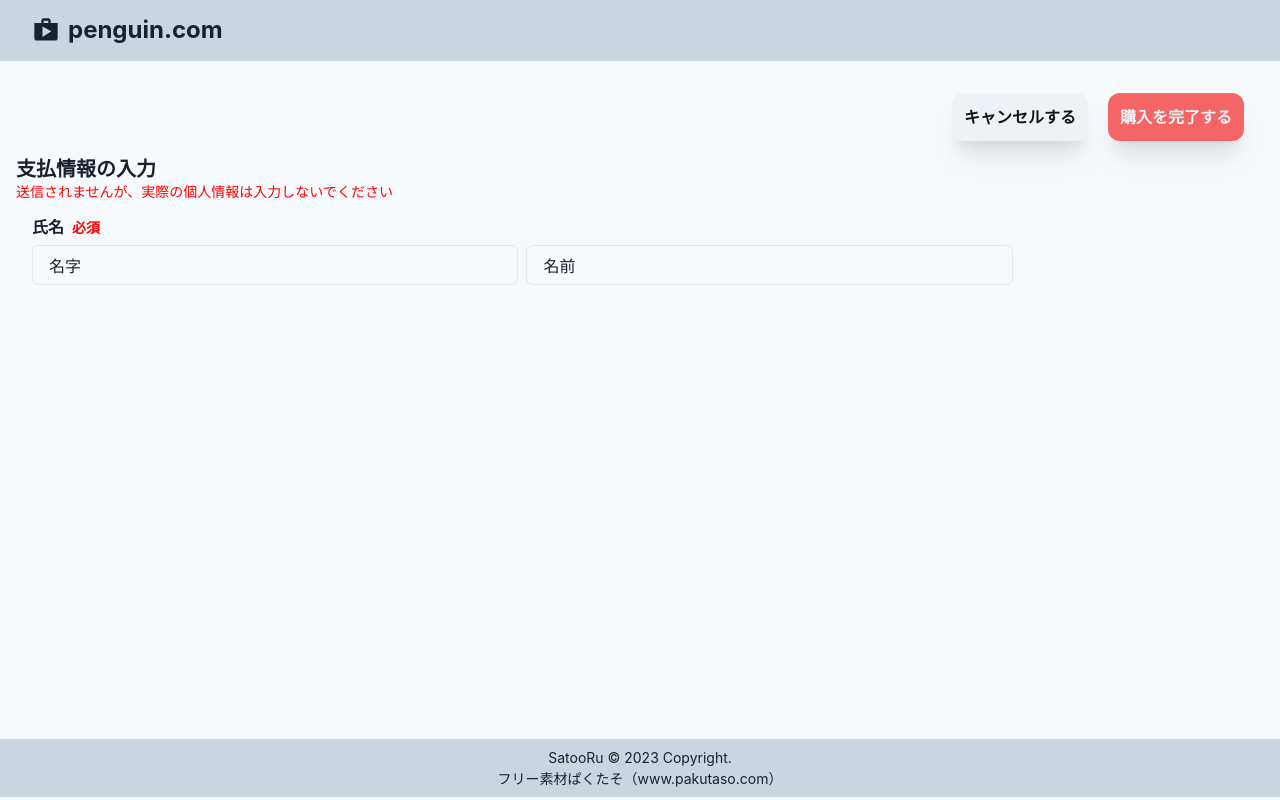
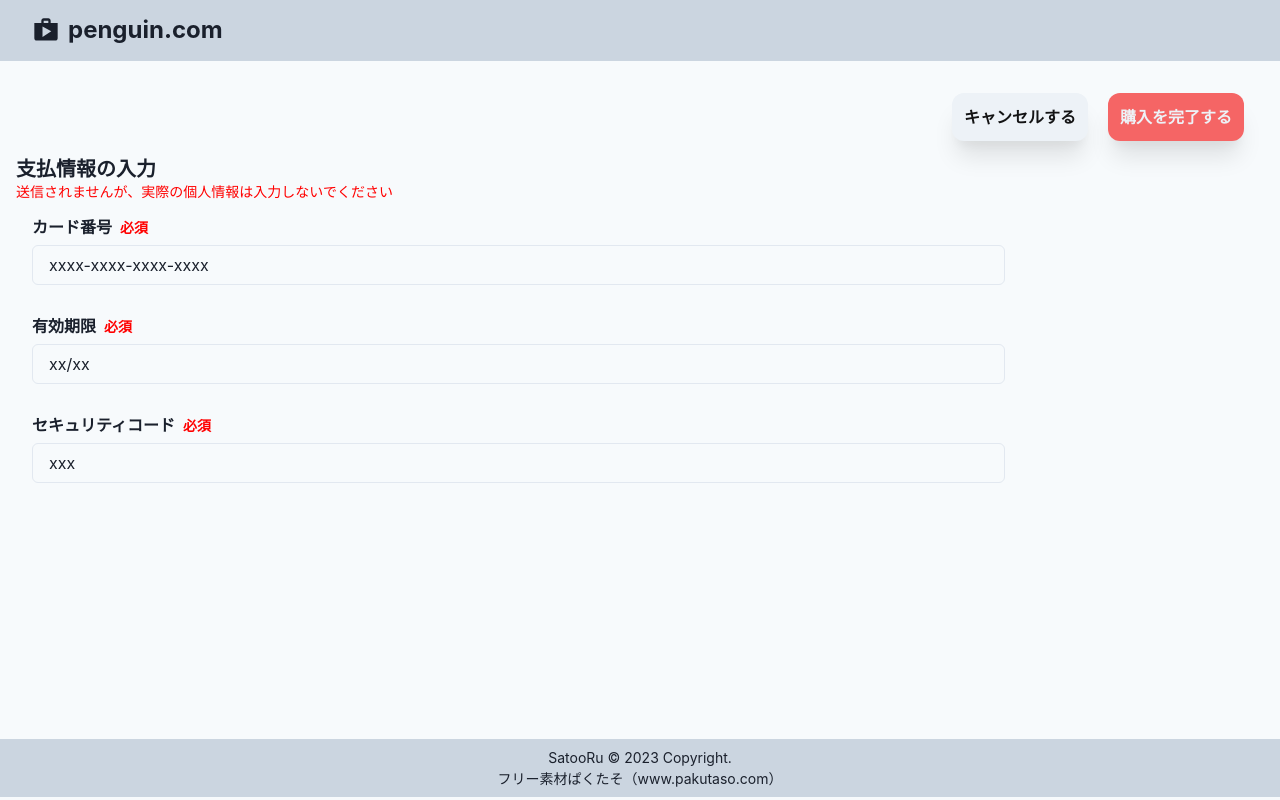
Before and after one commit to SatooRu65536/anti-pattern-site, a Next.js app: page /paymentinfo in a window 1280 px wide. Built offline with nearby package versions, Linux system fonts and the light colour scheme.

Commit message:
ほぼ完成

```diff
--- a/components/util.ts
+++ b/components/util.ts
@@ -1,3 +1,4 @@
+import { atom } from "recoil";
 import { Item } from "./types";
 import _ from "lodash";
 
@@ -72,3 +73,8 @@ export const items: Item[] = [
 ];
 
 export const itemsObj = _.keyBy(items, "id");
+
+export const time = atom({
+  key: "time",
+  default: 0
+})
--- a/package.json
+++ b/package.json
@@ -23,6 +23,7 @@
     "react": "18.2.0",
     "react-dom": "18.2.0",
     "react-icons": "^4.8.0",
+    "recoil": "^0.7.7",
     "typescript": "4.9.5"
   }
 }
--- a/pages/_app.tsx
+++ b/pages/_app.tsx
@@ -3,13 +3,16 @@ import { Header } from "@/components/Header";
 import { theme } from "@/components/theme";
 import { ChakraProvider } from "@chakra-ui/react";
 import type { AppProps } from "next/app";
+import { RecoilRoot } from "recoil";
 
 export default function App({ Component, pageProps }: AppProps) {
   return (
-    <ChakraProvider theme={theme}>
-      <Header />
-      <Component {...pageProps} />
-      <Footer />
-    </ChakraProvider>
+    <RecoilRoot>
+      <ChakraProvider theme={theme}>
+        <Header />
+        <Component {...pageProps} />
+        <Footer />
+      </ChakraProvider>
+    </RecoilRoot>
   );
 }
--- a/pages/paymentinfo.tsx
+++ b/pages/paymentinfo.tsx
@@ -1,23 +1,54 @@
 import { NextPage } from "next";
 import Router, { useRouter } from "next/router";
-import { Box, Flex, Heading, Input, Spacer, Text } from "@chakra-ui/react";
-import { useEffect, useState } from "react";
+import {
+  AlertDialog,
+  AlertDialogBody,
+  AlertDialogContent,
+  AlertDialogFooter,
+  AlertDialogHeader,
+  AlertDialogOverlay,
+  Box,
+  Button,
+  Flex,
+  Heading,
+  Input,
+  Spacer,
+  Text,
+  useDisclosure,
+} from "@chakra-ui/react";
+import { useEffect, useRef, useState } from "react";
 
 const Page: NextPage = () => {
-  const [userData, setUserData] = useState({
-    firstName: "名前",
-    lastName: "名字",
-    pref: "都道府県",
-    city: "市区町村",
-    address: "住所",
-    build: "建物名",
-    postCode: "xxx-xxxx",
-    phone: "xxx-xxxx-xxxx",
+  const [payData, setPayData] = useState({
+    cardNum: "xxxx-xxxx-xxxx-xxxx",
+    expiry: "xx/xx",
+    securityCode: "xxx",
   });
   const [errMsg, setErrMsg] = useState("");
+  const { isOpen, onOpen, onClose } = useDisclosure();
+  const cancelRef = useRef<HTMLButtonElement>(null);
 
-  function toPaymentInfoPage() {
-    if (errMsg === "") Router.push("/paymentinfo");
+  function submit() {
+    if (!payData.cardNum.match(/\d{4}-\d{4}-\d{4}-\d{4}/))
+      setErrMsg("正しく入力してください");
+    else if (payData.cardNum === "") setErrMsg("必須項目が入力されていません");
+    else if (!payData.expiry.match(/\d{2}\/\d{2}/))
+      setErrMsg("正しく入力してください");
+    else if (payData.expiry === "") setErrMsg("必須項目が入力されていません");
+    else if (!payData.securityCode.match(/\d{3}/))
+      setErrMsg("正しく入力してください");
+    else if (payData.securityCode === "")
+      setErrMsg("必須項目が入力されていません");
+    else {
+      Router.push("/completion");
+      return;
+    }
+
+    setPayData({
+      cardNum: "xxxx-xxxx-xxxx-xxxx",
+      expiry: "xx/xx",
+      securityCode: "xxx",
+    });
   }
 
   useEffect(() => {
@@ -29,6 +60,35 @@ const Page: NextPage = () => {
 
   return (
     <Box minH="calc(100vh - 122px)" p="4">
+      <AlertDialog
+        isOpen={isOpen}
+        onClose={onClose}
+        leastDestructiveRef={cancelRef}
+      >
+        <AlertDialogOverlay>
+          <AlertDialogContent>
+            <AlertDialogHeader fontSize="lg" fontWeight="bold">
+              注意
+            </AlertDialogHeader>
+
+            <AlertDialogBody>購入をキャンセルしますか？</AlertDialogBody>
+
+            <AlertDialogFooter>
+              <Button
+                onClick={() => {
+                  Router.push("/");
+                }}
+              >
+                はい
+              </Button>
+              <Button colorScheme="red" ml={3} onClick={onClose}>
+                キャンセル
+              </Button>
+            </AlertDialogFooter>
+          </AlertDialogContent>
+        </AlertDialogOverlay>
+      </AlertDialog>
+
       <Flex my="4">
         <Spacer />
         <Text
@@ -46,7 +106,7 @@ const Page: NextPage = () => {
           _hover={{
             boxShadow: "2xl",
           }}
-          onClick={toPaymentInfoPage}
+          onClick={onOpen}
         >
           キャンセルする
         </Text>
@@ -64,7 +124,7 @@ const Page: NextPage = () => {
           cursor="pointer"
           transition="all .3s"
           _hover={{ boxShadow: "2xl", bgColor: "red.500" }}
-          onClick={() => Router.push("/")}
+          onClick={submit}
         >
           購入を完了する
         </Text>
@@ -76,31 +136,65 @@ const Page: NextPage = () => {
 
       <Box p="4">
         <Heading size="sm" mb="2">
-          氏名
+          カード番号
           <Text as="span" fontSize="sm" color="red" ml="2">
             必須
           </Text>
         </Heading>
         <Input
-          placeholder="名字"
-          w="40%"
+          placeholder="カード番号"
+          w="80%"
+          minW="200px"
           mr="2"
-          value={userData.lastName}
+          value={payData.cardNum}
           onChange={(e) =>
-            setUserData({
-              ...userData,
-              lastName: e.target.value,
+            setPayData({
+              ...payData,
+              cardNum: e.target.value,
             })
           }
         />
+      </Box>
+
+      <Box p="4">
+        <Heading size="sm" mb="2">
+          有効期限
+          <Text as="span" fontSize="sm" color="red" ml="2">
+            必須
+          </Text>
+        </Heading>
         <Input
-          placeholder="名前"
-          w="40%"
-          value={userData.firstName}
+          placeholder="MM/YY"
+          w="80%"
+          minW="200px"
+          mr="2"
+          value={payData.expiry}
           onChange={(e) =>
-            setUserData({
-              ...userData,
-              firstName: e.target.value,
+            setPayData({
+              ...payData,
+              expiry: e.target.value,
+            })
+          }
+        />
+      </Box>
+
+      <Box p="4">
+        <Heading size="sm" mb="2">
+          セキュリティコード
+          <Text as="span" fontSize="sm" color="red" ml="2">
+            必須
+          </Text>
+        </Heading>
+        <Input
+          placeholder="セキュリティコード"
+          w="80%"
+          minW="200px"
+          mr="2"
+          value={payData.securityCode}
+          onChange={(e) =>
+            setPayData({
+              ...payData,
+              securityCode: e.target.value,
             })
           }
         />
```
Also changed, not shown: pages/completion.tsx (added, +39 -0 lines), pages/index.tsx (+12 -6 lines), pages/shippinginfo.tsx (+8 -0 lines), 2 other files (tests, documents, lock files or other folders).
